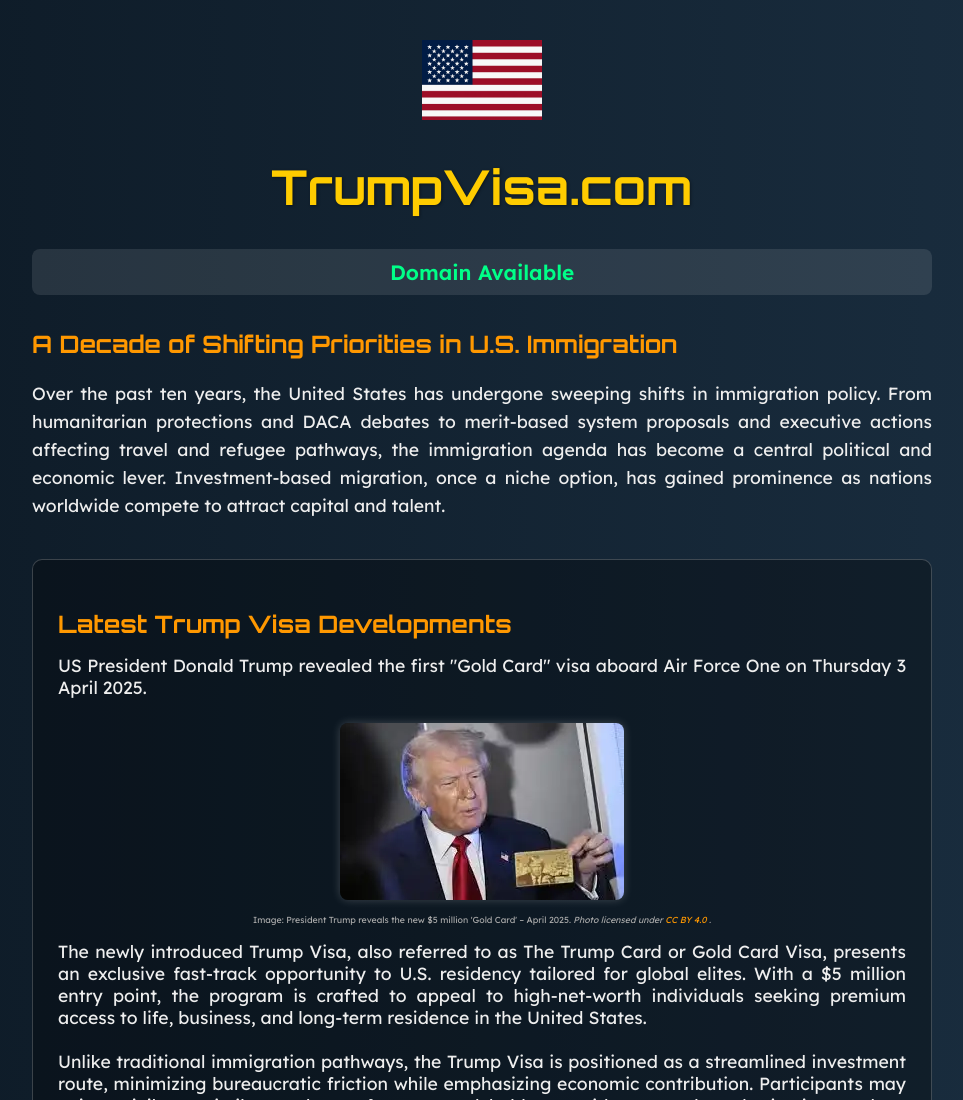
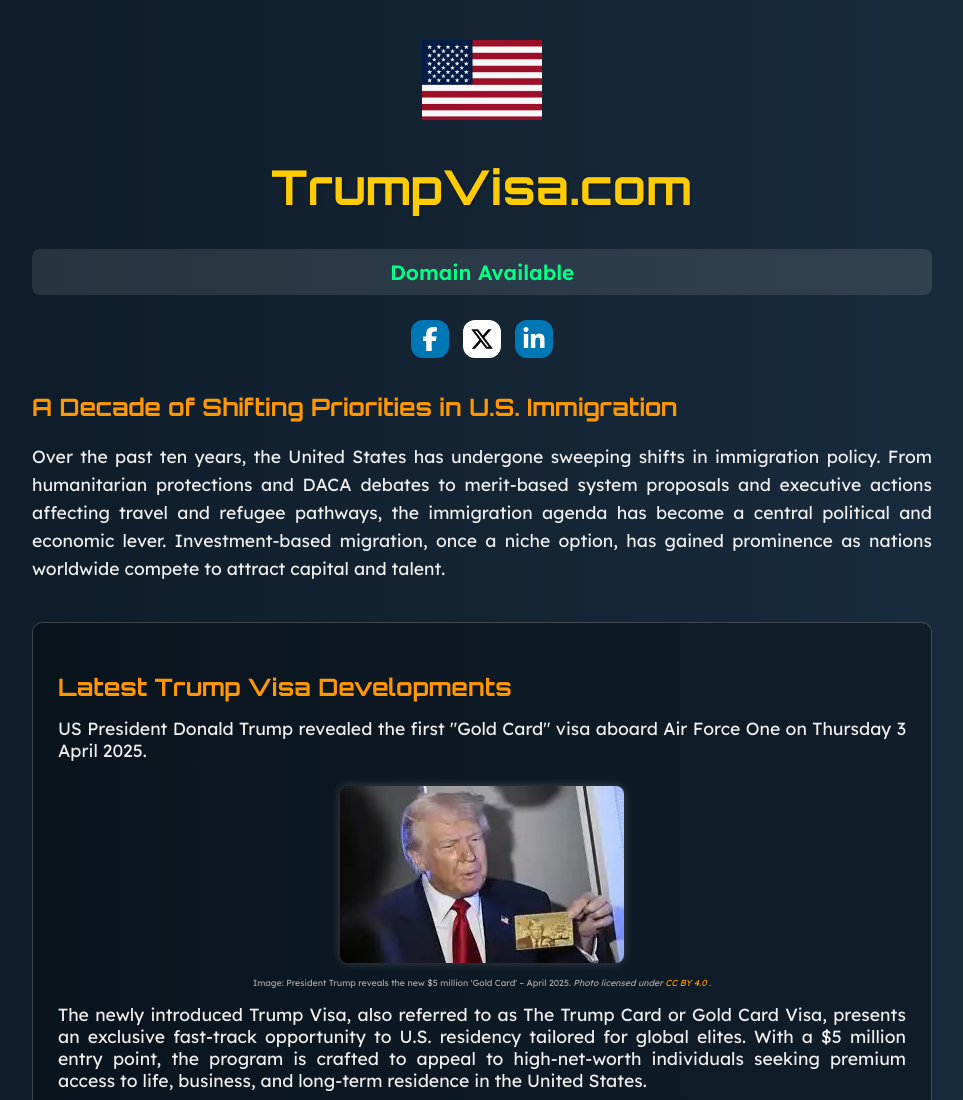
Before and after one commit to calum360/trumpvisa, a plain HTML site: page index.html in a window 1280 px wide. Shown: the top 1100 px of the page, without its empty margins (158-1121 px from the left). Drawn offline with Linux system fonts and the light colour scheme.

Commit message:
Update index.html

```diff
--- a/index.html
+++ b/index.html
@@ -2,6 +2,9 @@
 <!DOCTYPE html>
 <html lang="en">
 <head>
+
+<link rel="stylesheet" href="https://cdnjs.cloudflare.com/ajax/libs/font-awesome/6.5.0/css/all.min.css">
+
 <link rel="canonical" href="https://www.trumpvisa.com/" />
 
 <!-- Google tag (gtag.js) -->
@@ -33,7 +36,7 @@
   <meta name="viewport" content="width=device-width, initial-scale=1.0" />
   <title>Trump Visa – Premium U.S. Immigration Domain</title>
 
-<meta name="description" content="TrumpVisa.com is a premium domain positioned at the center of the evolving U.S. immigration landscape. Learn how this rare keyword asset aligns with elite residency programs like the Trump Visa.">
+<meta name="description" content="TrumpVisa.com sits at the center of the evolving U.S. immigration landscape. Discover how this rare domain aligns with elite residency programs like the Trump Visa.">
 <meta name="keywords" content="Trump Visa, Trump Card Visa, Gold Card Visa, investor visa USA, premium domain TrumpVisa.com">
 
 
@@ -243,6 +246,45 @@ font-size: 2rem;
 }
 }
 
+
+.social-icons {
+  display: flex;
+  justify-content: center;
+  gap: 14px;
+  margin-top: 25px;
+}
+
+.social-icons a {
+  display: flex;
+  justify-content: center;
+  align-items: center;
+  width: 38px;
+  height: 38px;
+  background-color: white;
+  border-radius: 12px;
+  text-decoration: none;
+  transition: transform 0.2s, box-shadow 0.2s;
+}
+
+.social-icons a:hover {
+  transform: scale(1.1);
+  box-shadow: 0 0 8px rgba(255, 255, 255, 0.2);
+}
+
+.social-icons i {
+  font-size: 1.5rem;
+  color: white;
+}
+
+/* Specific brand colors */
+.social-icons .facebook i { color: white; }     /* Facebook Blue */
+.social-icons .twitter i  { color: black; }     /* Twitter Blue */
+.social-icons .linkedin i { color: white; }     /* LinkedIn Blue */
+.social-icons .linkedin {background-color: #0077B5;}
+.social-icons .facebook {background-color: #0077B5;}
+.social-icons .twitter i  { background-color: white; }     /* Twitter Blue */
+
+
   </style>
   <script type="application/ld+json">
 {
@@ -313,6 +355,19 @@ font-size: 2rem;
 
     <h1>TrumpVisa.com</h1>
     <h2>Domain Available</h2>
+	<div class="social-icons">
+  <a class="facebook" href="https://www.facebook.com/sharer/sharer.php?u=https://www.trumpvisa.com" target="_blank" rel="noopener noreferrer">
+    <i class="fab fa-facebook-f"></i>
+  </a>
+  <a class="twitter" href="https://twitter.com/intent/tweet?url=https://www.trumpvisa.com&text=Check%20out%20TrumpVisa.com" target="_blank" rel="noopener noreferrer">
+  <i class="fab fa-x-twitter"></i>
+</a>
+  <a class="linkedin" href="https://www.linkedin.com/shareArticle?mini=true&url=https://www.trumpvisa.com" target="_blank" rel="noopener noreferrer">
+    <i class="fab fa-linkedin-in"></i>
+  </a>
+</div>
+
+
 
     <div class="story">
 	<h3>A Decade of Shifting Priorities in U.S. Immigration</h3>
```
